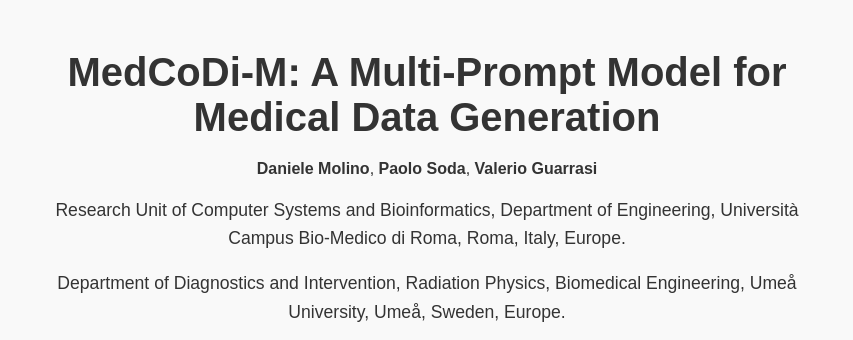
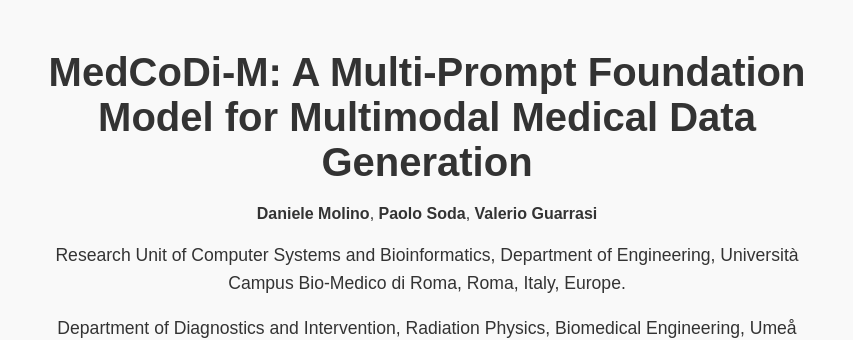
Before and after one commit to danielemolino/XGeM, a plain HTML site: page index.html in a window 1280 px wide. Shown: the top 340 px of the page, without its empty margins (213-1066 px from the left). Drawn offline with Linux system fonts and the light colour scheme.

Commit message:
Update index.html

```diff
--- a/index.html
+++ b/index.html
@@ -51,7 +51,7 @@
 </head>
 <body>
     <div class="container text-center">
-        <h1>MedCoDi-M: A Multi-Prompt Model for Medical Data Generation</h1>
+        <h1>MedCoDi-M: A Multi-Prompt Foundation Model for Multimodal Medical Data Generation</h1>
         <div class="authors">
             <strong>Daniele Molino</strong>, <strong>Paolo Soda</strong>, <strong>Valerio Guarrasi</strong>
         </div>
```
